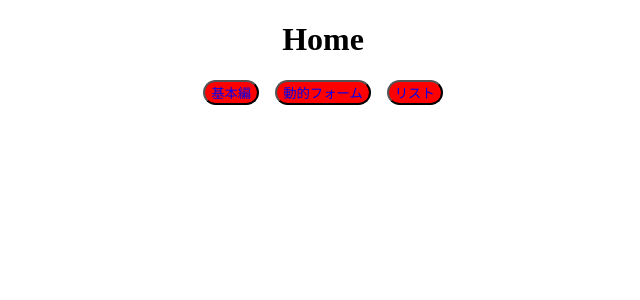
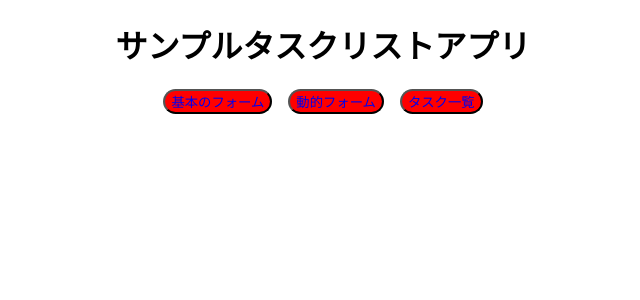
Before and after one commit to azufb/sampleFormAppWithVite, a React (Vite) app: page / in a window 1280 px wide. Shown: the top 300 px of the page, without its empty margins (317-957 px from the left). Built offline with nearby package versions, Linux system fonts and the light colour scheme; no server answers.

Commit message:
タイトル等修正

```diff
--- a/src/components/ContentsMenu.tsx
+++ b/src/components/ContentsMenu.tsx
@@ -6,7 +6,7 @@ const ContentsMenu = () => {
         <MenuList>
             <div>
                 <MenuButton>
-                    <Link to='form'>基本編</Link>
+                    <Link to='form'>基本のフォーム</Link>
                 </MenuButton>
             </div>
             <div>
@@ -16,7 +16,7 @@ const ContentsMenu = () => {
             </div>
             <div>
                 <MenuButton>
-                    <Link to='list'>リスト</Link>
+                    <Link to='list'>タスク一覧</Link>
                 </MenuButton>
             </div>
         </MenuList>
--- a/src/components/Home.tsx
+++ b/src/components/Home.tsx
@@ -4,7 +4,7 @@ import { Title } from "../styles/Home";
 const Home = () => {
     return (
         <div>
-            <Title>Home</Title>
+            <Title>サンプルタスクリストアプリ</Title>
             <ContentsMenu />
         </div>
     );
--- a/src/components/SampleDynamicForm.tsx
+++ b/src/components/SampleDynamicForm.tsx
@@ -31,6 +31,7 @@ const SampleDynamicForm = () => {
 
     return (
         <div>
+            <p>動的フォーム</p>
             <form onSubmit={handleSubmit(onSubmit)}>
                 <button type="button" onClick={() => prepend({title: ''})}>先頭に追加</button>
                     {fields.map((field: any, index: number) => (
@@ -42,7 +43,7 @@ const SampleDynamicForm = () => {
                     ))}
                 <button type="button" onClick={() => append({title: ''})}>後ろに追加</button>
 
-                <button type="submit">SUBMIT</button>
+                <button type="submit">登録</button>
             </form>
         </div>
     );
--- a/src/components/SampleForm.tsx
+++ b/src/components/SampleForm.tsx
@@ -18,11 +18,11 @@ const SampleForm = () => {
 
     return (
         <div>
-            <p>一般的なフォーム</p>
+            <p>基本のフォーム</p>
             <form>
                 <label>タスク：</label>
                 <input {...register('title')} />
-                <button type="submit" onClick={handleSubmit(submitForm)}>SUBMIT</button>
+                <button type="submit" onClick={handleSubmit(submitForm)}>登録</button>
             </form>
             {/*
                 <form>
```
